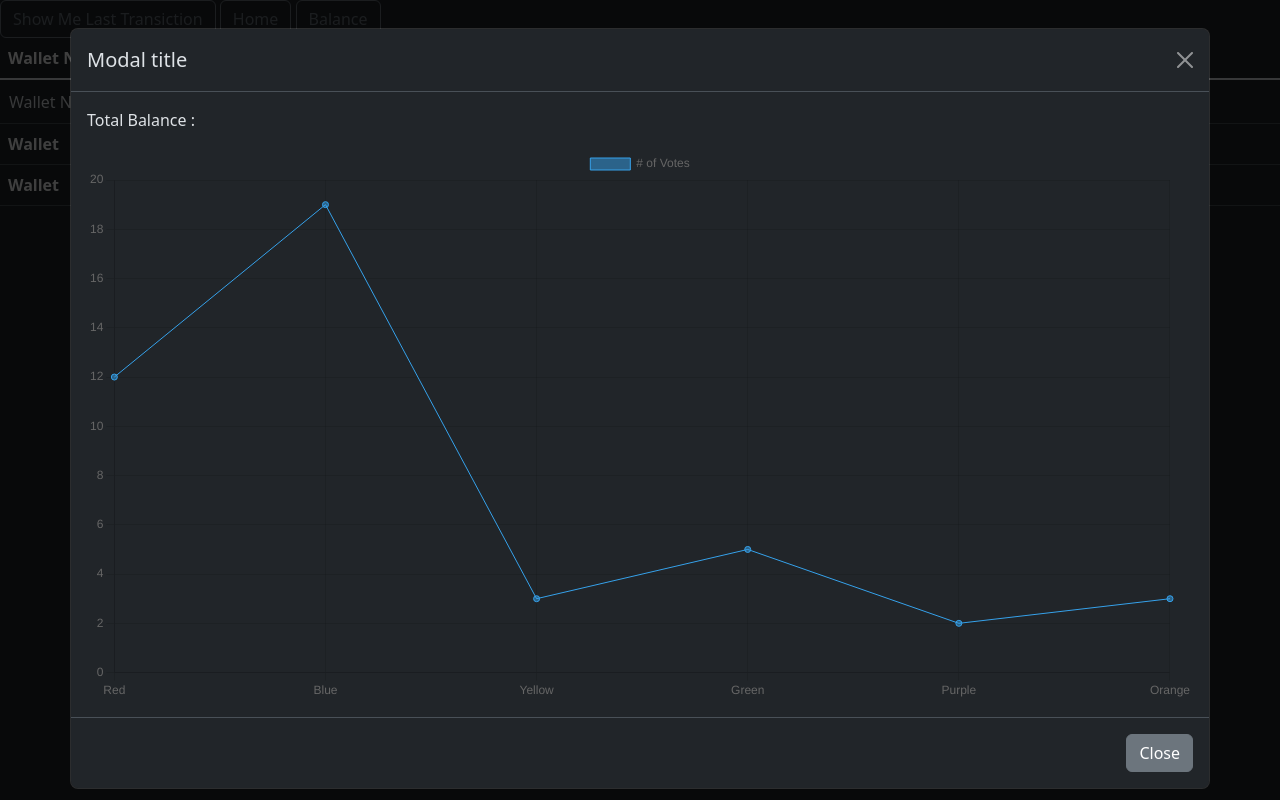
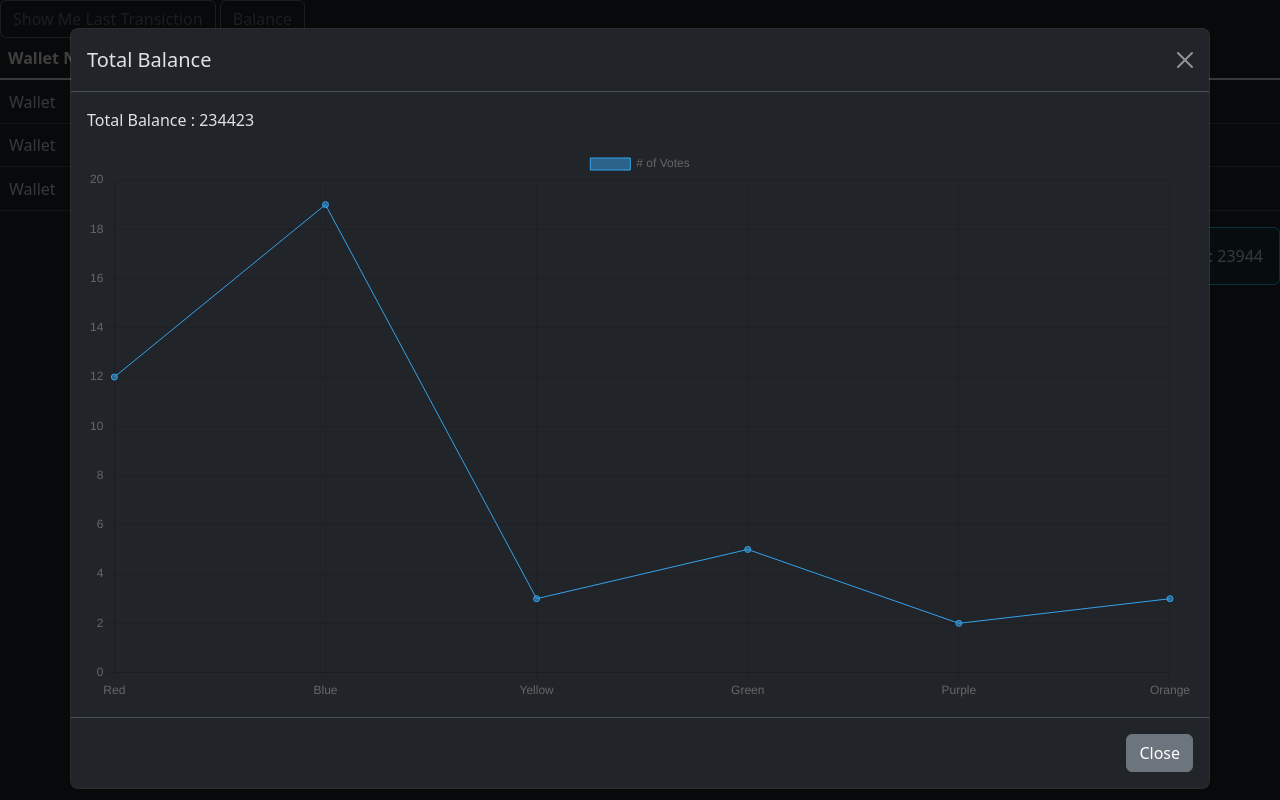
Before and after one commit to metehanguner/Financial_Metrics, a website: page index.html in a window 1280 px wide. Both pictures are taken after a click on the button "Balance". Drawn offline with nearby package versions, Linux system fonts and the light colour scheme; a small style sheet from the web is missing.

Commit message:
Technic
ss

```diff
--- a/index.html
+++ b/index.html
@@ -28,6 +28,8 @@
   <link href="https://fonts.googleapis.com/css2?family=Material+Symbols+Outlined" rel="stylesheet" />
 
 
+
+  <!--Last Transiction Button-Modal-->
   <button type="button" class="btn btn-outline-secondary" id="liveToastBtn">Show Me Last Transiction</button>
 
 <div class="toast-container position-fixed bottom-0 end-0 p-3">
@@ -44,33 +46,31 @@
   </div>
 </div>
 
-  <!-- Button trigger modal -->
-  <button type="button" class="btn btn-outline-secondary">Home</button>
+ <!--Balance Button -->
+
 
 <button type="button" class="btn btn-outline-secondary" data-bs-toggle="modal" data-bs-target="#staticBackdrop">
   Balance
 </button>
 
-<!-- Modal -->
+ <!--Chart Graph HTML-->
 <div class="modal fade" id="staticBackdrop" data-bs-backdrop="static" data-bs-keyboard="false" tabindex="-1" aria-labelledby="staticBackdropLabel" aria-hidden="true">
   <div class="modal-dialog modal-xl">
     <div class="modal-content">
       <div class="modal-header">
-        <h1 class="modal-title fs-5" id="staticBackdropLabel">Modal title</h1>
+        <h1 class="modal-title fs-5" id="staticBackdropLabel">Total Balance</h1>
         <button type="button" class="btn-close" data-bs-dismiss="modal" aria-label="Close"></button>
       </div>
       <div class="modal-body">
         <div>
-          <p>Total Balance : </p>
+          <p>Total Balance : 234423</p>
           <div>
             <canvas id="myChart"></canvas>
           </div>
-
+             <!--Chart Graph JS-->
           <script src="https://cdn.jsdelivr.net/npm/chart.js"></script>
-
           <script>
             const ctx = document.getElementById('myChart');
-
             new Chart(ctx, {
               type: 'line',
               data: {
@@ -95,19 +95,20 @@
       </div>
       <div class="modal-footer">
         <button type="button" class="btn btn-secondary" data-bs-dismiss="modal">Close</button>
-
       </div>
     </div>
   </div>
 </div>
+
+<!--Main Table-->
   <body data-bs-theme="dark">
     <table class="table">
       <thead>
         <tr>
-          <th scope="col">Wallet Name hEAD</th>
+          <th scope="col">Wallet Name</th>
           <th scope="col">Name</th>
           <th scope="col">Profit & Loss</th>
-          <th scope="col">Purchesed Coins</th>
+          <th scope="col">Purchased Coins</th>
           <th scope="col">Total</th>
         </tr>
       </thead>
@@ -120,14 +121,11 @@
               data-bs-toggle="modal"
               data-bs-target="#exampleModal"
               style="padding: 0%;margin-left: 0%;"            >
-            Wallet Name
+            Wallet
             </button>
           </th>
 
-
-
-
-          <!-- Modal -->
+          <!-- Modal Wallet Click -->
           <div
             class="modal fade"
             id="exampleModal"
@@ -156,14 +154,10 @@
                         <div class="row">
                           <div class="col-xs-3 col">Coin</div>
                           <div class="col-xs-3 col">Date</div>
-                          <div class="col-xs-3 col">Adet</div>
+                          <div class="col-xs-3 col">Amount</div>
                           <div class="col-xs-3 col">Total</div>
                           <div class="col-xs-3 col">Bought Coin</div>
-
-
                         </div>
-
-
                   </div>
                 </div>
                 <div class="modal-footer">
@@ -174,35 +168,65 @@
                   >
                     Close
                   </button>
-
                 </div>
               </div>
             </div>
           </div>
+
           <td>Mark</td>
           <td>Otto</td>
           <td>@mdo</td>
           <td>BTC</td>
-
         </tr>
         <tr>
-          <th scope="row">Wallet</th>
+          <!--Wallet  Buttons-->
+          <th scope="row">
+            <button
+              type="button"
+              class="btn"
+              data-bs-toggle="modal"
+              data-bs-target="#exampleModal"
+              style="padding: 0%;margin-left: 0%;"            >
+            Wallet
+            </button>
+          </th>
           <td>Jacob</td>
           <td>Thornton</td>
           <td>@fat</td>
           <td>ETH</td>
         </tr>
         <tr>
-          <th scope="row">Wallet</th>
+         <th scope="row">
+            <button
+              type="button"
+              class="btn"
+              data-bs-toggle="modal"
+              data-bs-target="#exampleModal"
+              style="padding: 0%;margin-left: 0%;"            >
+            Wallet
+            </button>
+          </th>
           <td colspan="2">Larry the Bird</td>
           <td>@twitter</td>
+
           <td>SHB</td>
         </tr>
       </tbody>
     </table>
 
 
-    </script>
+   <!--Total Wallet-->
+
+    <div class="d-flex justify-content-end"><p class="text-body-secondary">
+      <div class="p-3 bg-info bg-opacity-10 border border-info border-start- rounded-end">
+        Total Wallet Balance : 23944
+      </div>
+    </p></div>
+
+
+
+    </div>
+
     <script src="https://ajax.googleapis.com/ajax/libs/jquery/3.3.1/jquery.min.js"></script>
     <script
       src="https://cdnjs.cloudflare.com/ajax/libs/jquery-toast-plugin/1.3.2/jquery.toast.min.js"
@@ -227,16 +251,19 @@
       crossorigin="anonymous"
     ></script>
 
+    <!--Show Transiction JavaScript -->
     <script>
       const toastTrigger = document.getElementById('liveToastBtn')
-const toastLiveExample = document.getElementById('liveToast')
+      const toastLiveExample = document.getElementById('liveToast')
 
-if (toastTrigger) {
-  const toastBootstrap = bootstrap.Toast.getOrCreateInstance(toastLiveExample)
-  toastTrigger.addEventListener(  'click', () => {
+    if (toastTrigger) {
+     const toastBootstrap = bootstrap.Toast.getOrCreateInstance(toastLiveExample)
+     toastTrigger.addEventListener(  'click', () => {
     toastBootstrap.show()
   })
 }
     </script>
+
+
   </body>
 </html>
```
Also changed, not shown: test.html (added, +37 -0 lines).
